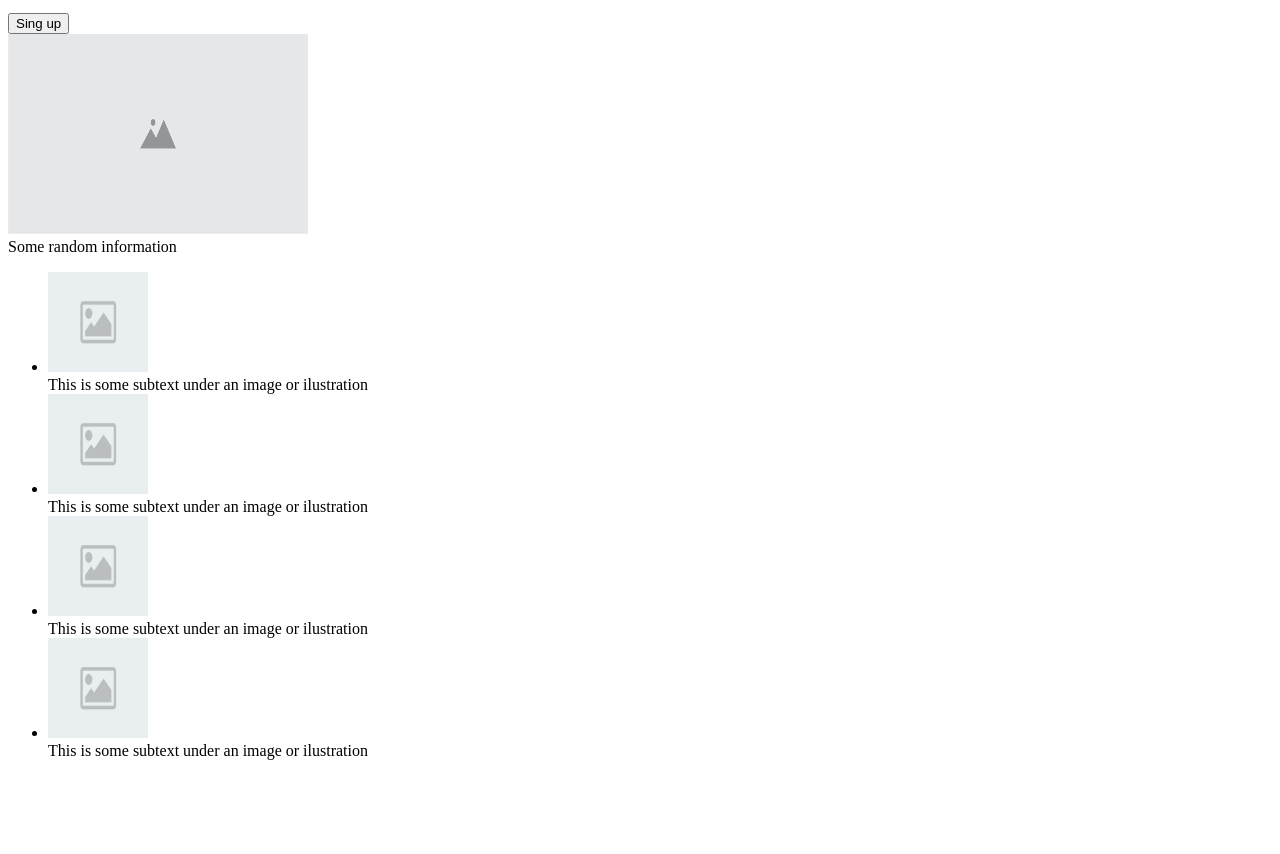
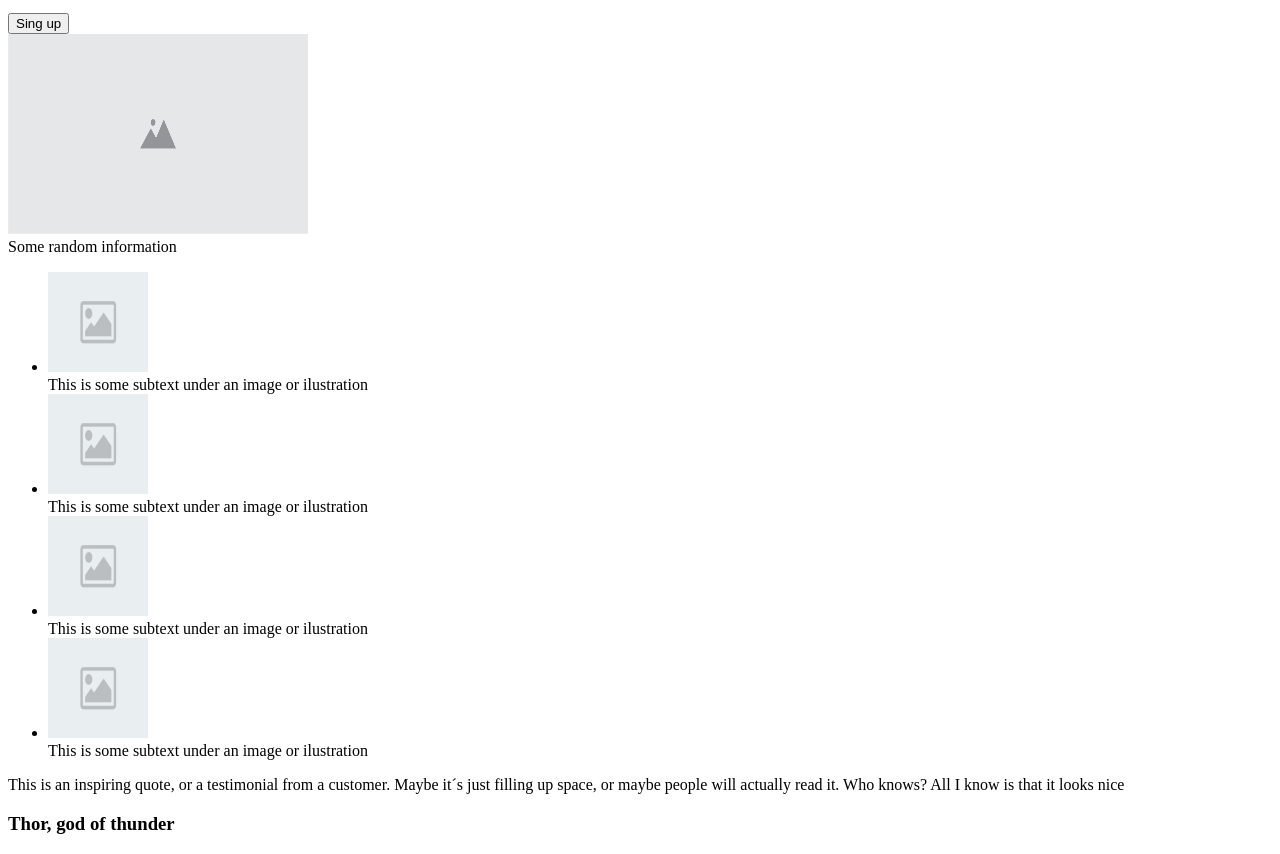
Before and after one commit to afmurillo97/Landing_Page, a plain HTML site: page index.html in a window 1280 px wide. Shown: the part 214-1068 px from the top of the page. Before the commit the page ends 990 px from the top, so only its background shows below. Drawn offline with Linux system fonts and the light colour scheme.

Commit message:
For this section i  only create a small quote with his creator

```diff
--- a/index.html
+++ b/index.html
@@ -36,5 +36,9 @@
             <div>This is some subtext under an image or ilustration</div>
         </li>
     </ul>
+    <div>This is an inspiring quote, or a testimonial from a customer. Maybe it´s just filling up space, or maybe people will actually read it. Who knows? All I know is that it looks nice
+        <h3>Thor, god of thunder</h3>
+    </div>
+
 </body>
 </html>
```
